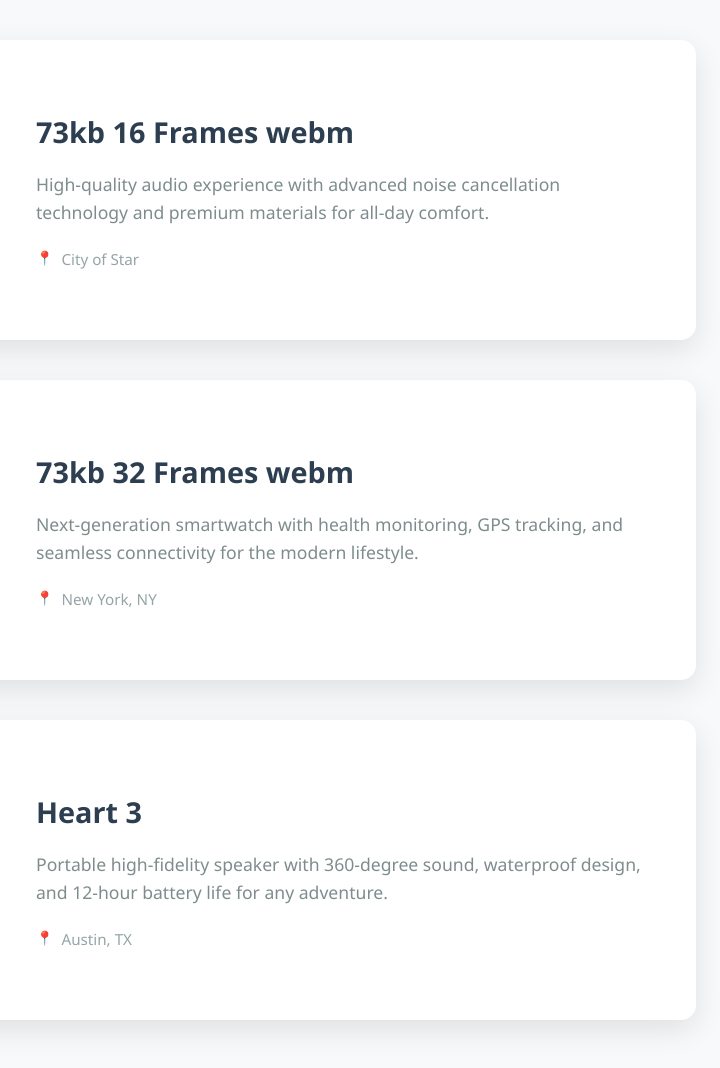
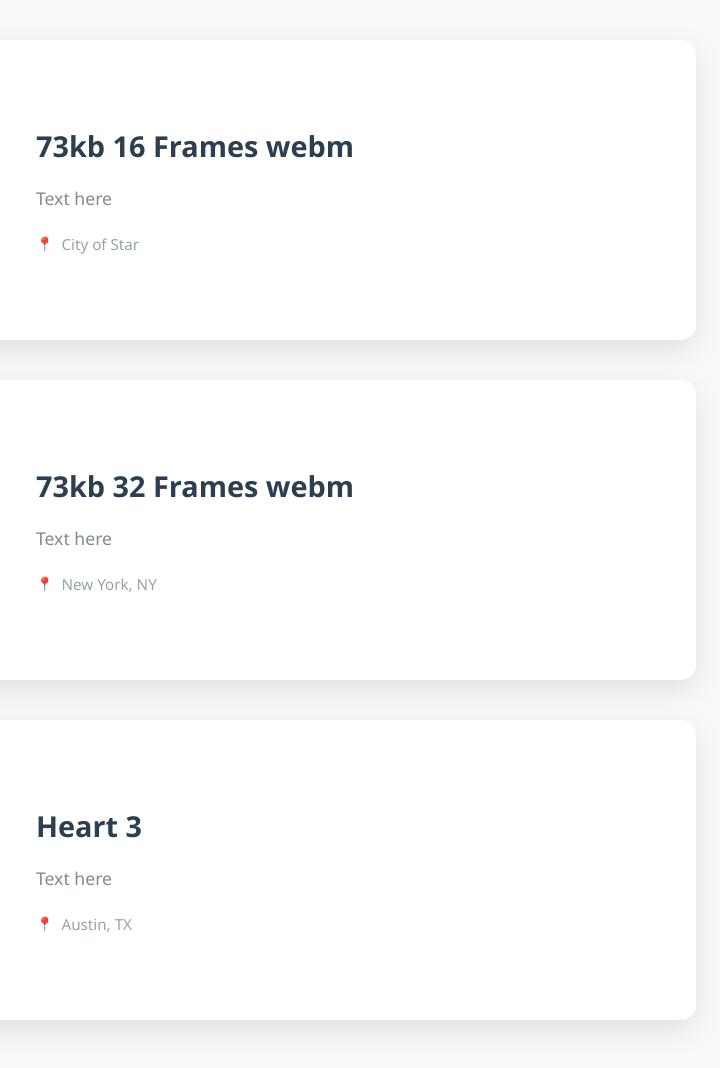
Before and after one commit to ScottConoverCBH/Rotation-Sandbox, a plain HTML site: page index.html in a window 1280 px wide. Shown: the full height of the page, 444-1164 px from the left. Drawn offline with Linux system fonts and the light colour scheme.

Commit message:
A2dd 32frames webm and update index

```diff
--- a/index.html
+++ b/index.html
@@ -149,7 +149,7 @@
             </div>
             <div class="product-info">
                 <h2 class="product-title">73kb 16 Frames webm</h2>
-                <p class="product-description">High-quality audio experience with advanced noise cancellation technology and premium materials for all-day comfort.</p>
+                <p class="product-description">Text here</p>
                 <div class="product-location">City of Star</div>
             </div>
         </div>
@@ -165,7 +165,7 @@
             </div>
             <div class="product-info">
                 <h2 class="product-title">73kb 32 Frames webm</h2>
-                <p class="product-description">Next-generation smartwatch with health monitoring, GPS tracking, and seamless connectivity for the modern lifestyle.</p>
+                <p class="product-description">Text here</p>
                 <div class="product-location">New York, NY</div>
             </div>
         </div>
@@ -181,7 +181,7 @@
             </div>
             <div class="product-info">
                 <h2 class="product-title">Heart 3</h2>
-                <p class="product-description">Portable high-fidelity speaker with 360-degree sound, waterproof design, and 12-hour battery life for any adventure.</p>
+                <p class="product-description">Text here</p>
                 <div class="product-location">Austin, TX</div>
             </div>
         </div>
```
